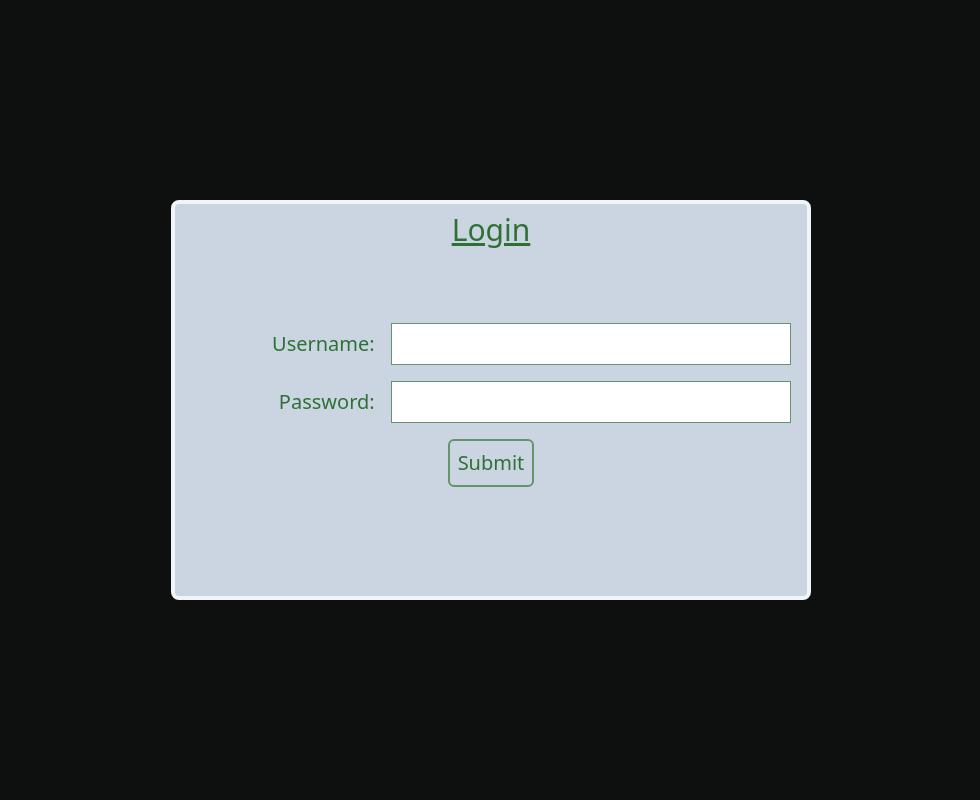
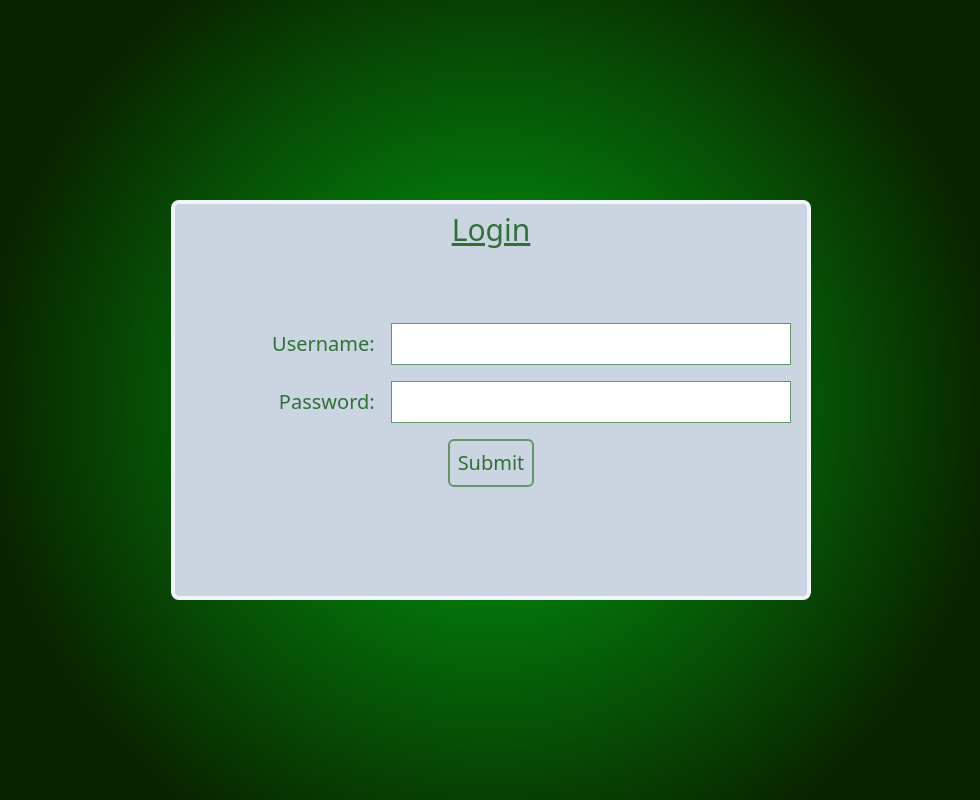
Before and after one commit to Anurag-CG/Bank-Management-System-Frontend, a React (Vite) app: page /login in a window 1280 px wide. Shown: the whole page, without its empty margins (149-1129 px from the left). Built offline with nearby package versions, Linux system fonts and the light colour scheme; a web font is replaced by a local one.

Commit message:
Added linear gradient in login page of user

```diff
--- a/src/components/Login.jsx
+++ b/src/components/Login.jsx
@@ -32,7 +32,14 @@ const Login = () => {
 
   return (
     <>
-      <div className="flex h-[100vh] w-[100vw] justify-center items-center">
+      <div
+        className="flex h-[100vh] w-[100vw] justify-center items-center"
+        style={{
+          background: "rgb(0,166,16)",
+          background:
+            "radial-gradient(circle, rgba(0,166,16,1) 0%, rgba(9,36,0,1) 67%)",
+        }}
+      >
         <div className="bg-slate-300 w-[50vw] h-[50vh]  rounded-lg border-slate-100 border-4">
           <h1 className="text-3xl text-center underline mt-2">Login</h1>
 
```
